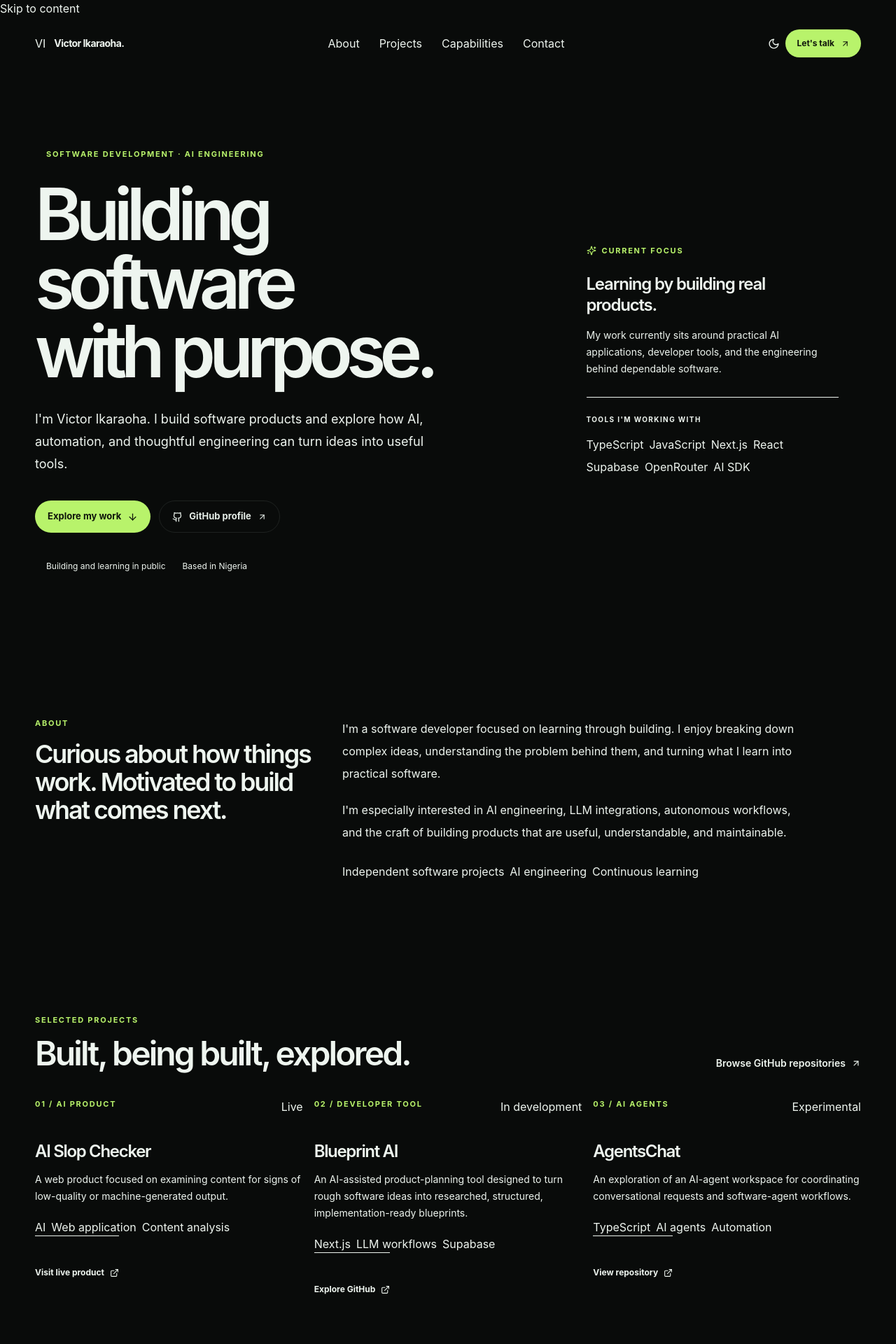
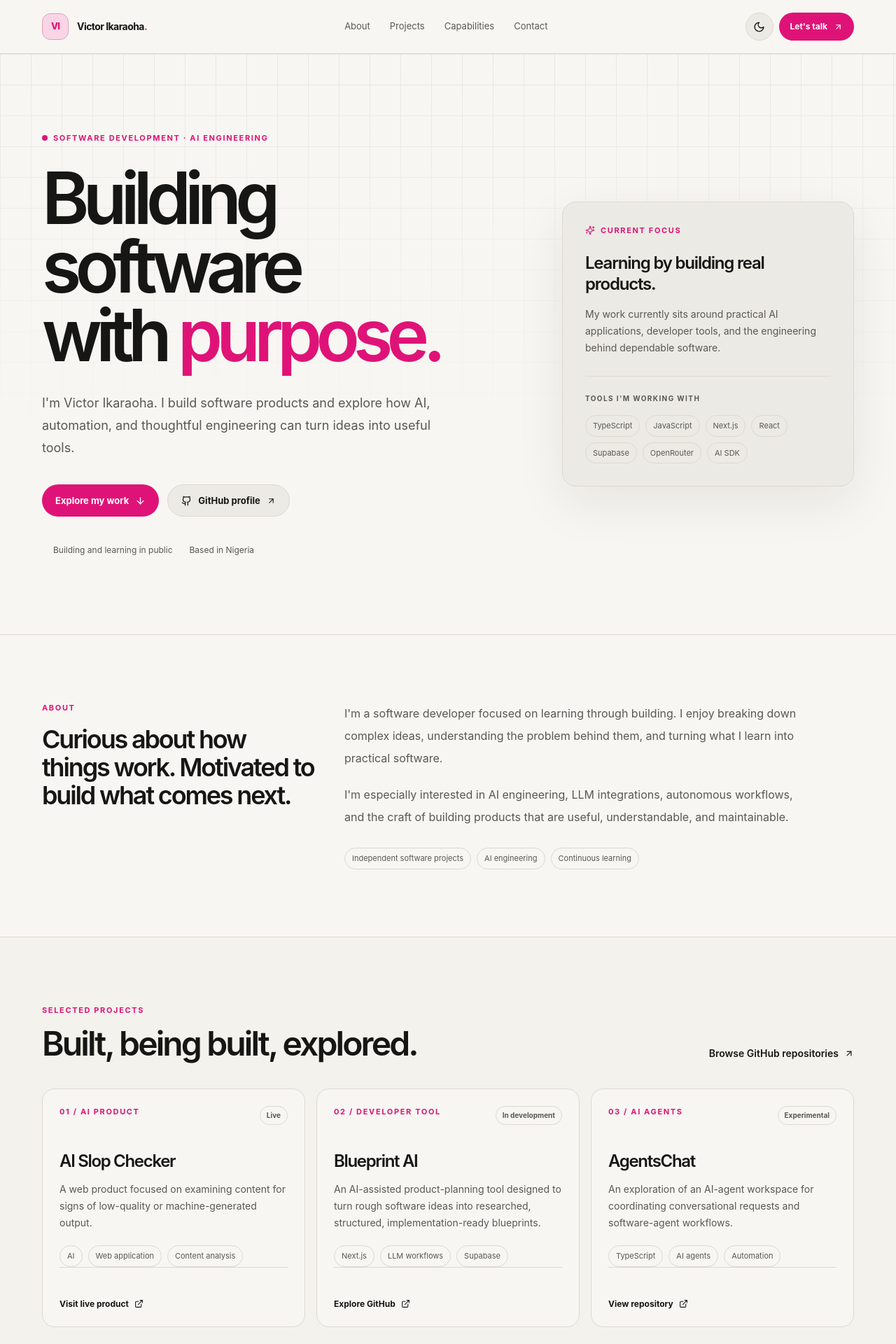
Before and after one commit to victorikaraoha23/morphfolio, a Next.js app: page / in a window 1280 px wide. Shown: the top 1920 px of the page at 70% size. Built offline with nearby package versions, Linux system fonts and the light colour scheme.

Commit message:
style: implement approved MorphFolio design tokens

```diff
--- a/src/app/globals.css
+++ b/src/app/globals.css
@@ -1,67 +1,131 @@
 @import "tailwindcss";
 
 :root {
+  color-scheme: light;
+  --color-primary: #DF1377;
+  --color-primary-hover: #C20E66;
+  --color-primary-soft: #F9D5E5;
+  --color-on-primary: #FFFFFF;
+  --color-bg: #F7F6F2;
+  --color-surface: #ECEAE4;
+  --color-border: #DCD9D0;
+  --color-text: #161614;
+  --color-text-muted: #5A5854;
+  --color-success: #1E7E52;
+  --color-warning: #B86B14;
+  --color-error: #C92A3E;
+  --shadow-soft: 0 24px 70px rgba(34, 25, 29, .08);
+}
+
+[data-theme="dark"] {
   color-scheme: dark;
-  --background: #090b0a;
-  --surface: #101412;
-  --surface-raised: #151b18;
-  --border: rgba(214, 231, 220, 0.1);
-  --muted: #8b9890;
-  --text: #eef5ef;
-  --accent: #b8f36b;
-  --accent-strong: #9bd84c;
+  --color-primary: #FF3B9A;
+  --color-primary-hover: #FF5CA9;
+  --color-primary-soft: #4A152F;
+  --color-on-primary: #121210;
+  --color-bg: #121210;
+  --color-surface: #1E1D1B;
+  --color-border: #2E2D2A;
+  --color-text: #F4F2EC;
+  --color-text-muted: #9E9B93;
+  --color-success: #34B37A;
+  --color-warning: #E59838;
+  --color-error: #F25C6E;
+  --shadow-soft: 0 24px 70px rgba(0, 0, 0, .24);
+}
+
+@theme inline {
+  --color-background: var(--color-bg);
+  --color-foreground: var(--color-text);
+  --color-muted: var(--color-text-muted);
+  --color-surface: var(--color-surface);
+  --color-border: var(--color-border);
+  --color-primary: var(--color-primary);
+  --font-sans: Inter, ui-sans-serif, system-ui, -apple-system, BlinkMacSystemFont, "Segoe UI", sans-serif;
 }
 
 * { box-sizing: border-box; }
-html { scroll-behavior: smooth; }
+html { scroll-behavior: smooth; scroll-padding-top: 6rem; }
 body {
   margin: 0;
-  background: var(--background);
-  color: var(--text);
+  background: var(--color-bg);
+  color: var(--color-text);
   font-family: Inter, ui-sans-serif, system-ui, -apple-system, BlinkMacSystemFont, "Segoe UI", sans-serif;
   -webkit-font-smoothing: antialiased;
+  transition: background-color .2s ease, color .2s ease;
 }
 button, a { -webkit-tap-highlight-color: transparent; }
 a { color: inherit; text-decoration: none; }
-::selection { background: rgba(184, 243, 107, .24); color: white; }
+button { font: inherit; }
+::selection { background: var(--color-primary-soft); color: var(--color-text); }
 
-.shell {
-  width: min(1180px, calc(100% - 48px));
-  margin-inline: auto;
+.shell { width: min(1160px, calc(100% - 48px)); margin-inline: auto; }
+.skip-link {
+  position: fixed; z-index: 100; left: 1rem; top: 1rem; transform: translateY(-180%);
+  border-radius: .75rem; padding: .75rem 1rem; background: var(--color-text); color: var(--color-bg);
 }
+.skip-link:focus { transform: translateY(0); }
 .eyebrow {
-  color: var(--accent);
-  font-size: 11px;
-  font-weight: 700;
-  letter-spacing: .16em;
-  text-transform: uppercase;
+  color: var(--color-primary); font-size: 11px; font-weight: 750;
+  letter-spacing: .15em; text-transform: uppercase;
 }
-.panel {
-  border: 1px solid var(--border);
-  background: linear-gradient(145deg, rgba(24, 32, 27, .96), rgba(13, 17, 15, .96));
-  border-radius: 18px;
+.site-header {
+  position: sticky; top: 0; z-index: 40; border-bottom: 1px solid var(--color-border);
+  background: color-mix(in srgb, var(--color-bg) 88%, transparent); backdrop-filter: blur(18px);
 }
-.muted { color: var(--muted); }
-.accent { color: var(--accent); }
-.grid-bg {
-  background-image: linear-gradient(rgba(255,255,255,.025) 1px, transparent 1px), linear-gradient(90deg, rgba(255,255,255,.025) 1px, transparent 1px);
-  background-size: 48px 48px;
-  mask-image: linear-gradient(to bottom, black, transparent 88%);
+.brand-mark {
+  display: grid; width: 38px; height: 38px; place-items: center; border-radius: 12px;
+  border: 1px solid color-mix(in srgb, var(--color-primary) 28%, var(--color-border));
+  background: var(--color-primary-soft); color: var(--color-primary); font-size: 13px; font-weight: 850;
+  letter-spacing: -.06em;
 }
-.primary-button {
-  display: inline-flex; align-items: center; justify-content: center; gap: 9px;
-  border-radius: 999px; padding: 12px 18px; background: var(--accent);
-  color: #10160b; font-size: 13px; font-weight: 750; transition: transform .2s, background .2s;
+.nav-link { color: var(--color-text-muted); font-size: 13px; transition: color .18s ease; }
+.nav-link:hover, .nav-link:focus-visible { color: var(--color-primary); }
+.icon-button {
+  display: inline-grid; width: 40px; height: 40px; place-items: center; border: 1px solid var(--color-border);
+  border-radius: 999px; color: var(--color-text); background: var(--color-surface); transition: border-color .18s ease, transform .18s ease;
 }
-.primary-button:hover { transform: translateY(-2px); background: #c9ff7c; }
-.secondary-button {
-  display: inline-flex; align-items: center; justify-content: center; gap: 9px;
-  border: 1px solid var(--border); border-radius: 999px; padding: 12px 18px;
-  color: #e6eee8; font-size: 13px; font-weight: 650; transition: border-color .2s, background .2s;
+.icon-button:hover { border-color: var(--color-primary); transform: translateY(-1px); }
+.primary-button, .secondary-button {
+  display: inline-flex; min-height: 46px; align-items: center; justify-content: center; gap: 9px;
+  border-radius: 999px; padding: 0 19px; font-size: 13px; font-weight: 700; transition: transform .18s ease, background .18s ease, border-color .18s ease;
 }
-.secondary-button:hover { border-color: rgba(184,243,107,.45); background: rgba(184,243,107,.05); }
-.project-row { transition: background .2s, border-color .2s; }
-.project-row:hover { background: rgba(255,255,255,.035); }
+.primary-button { background: var(--color-primary); color: var(--color-on-primary); }
+.primary-button:hover { background: var(--color-primary-hover); transform: translateY(-2px); }
+.secondary-button { border: 1px solid var(--color-border); background: var(--color-surface); color: var(--color-text); }
+.secondary-button:hover { border-color: var(--color-primary); transform: translateY(-2px); }
+.surface-card {
+  border: 1px solid var(--color-border); border-radius: 20px; background: var(--color-surface);
+  box-shadow: var(--shadow-soft);
+}
+.project-card {
+  display: flex; min-height: 310px; flex-direction: column; border: 1px solid var(--color-border);
+  border-radius: 18px; background: var(--color-bg); padding: 24px;
+  transition: transform .2s ease, border-color .2s ease, box-shadow .2s ease;
+}
+.project-card:hover { transform: translateY(-4px); border-color: var(--color-primary); box-shadow: var(--shadow-soft); }
+.status-pill {
+  display: inline-flex; align-items: center; border: 1px solid var(--color-border);
+  border-radius: 999px; padding: 5px 9px; color: var(--color-text-muted); font-size: 10px; font-weight: 700;
+}
+.tag {
+  display: inline-flex; border: 1px solid var(--color-border); border-radius: 999px;
+  padding: 6px 10px; color: var(--color-text-muted); font-size: 11px;
+}
+.section-divider { border-top: 1px solid var(--color-border); }
+.text-muted { color: var(--color-text-muted); }
+.focus-ring:focus-visible, a:focus-visible, button:focus-visible {
+  outline: 3px solid var(--color-primary); outline-offset: 3px;
+}
+.hero-grid {
+  background-image: linear-gradient(to right, color-mix(in srgb, var(--color-border) 50%, transparent) 1px, transparent 1px),
+    linear-gradient(to bottom, color-mix(in srgb, var(--color-border) 50%, transparent) 1px, transparent 1px);
+  background-size: 44px 44px;
+  mask-image: linear-gradient(to bottom, black, transparent 85%);
+}
 @media (max-width: 700px) {
-  .shell { width: min(100% - 32px, 1180px); }
+  .shell { width: min(100% - 32px, 1160px); }
 }
+@media (prefers-reduced-motion: reduce) {
+  *, *::before, *::after { scroll-behavior: auto !important; animation-duration: .01ms !important; animation-iteration-count: 1 !important; transition-duration: .01ms !important; }
+}
```
